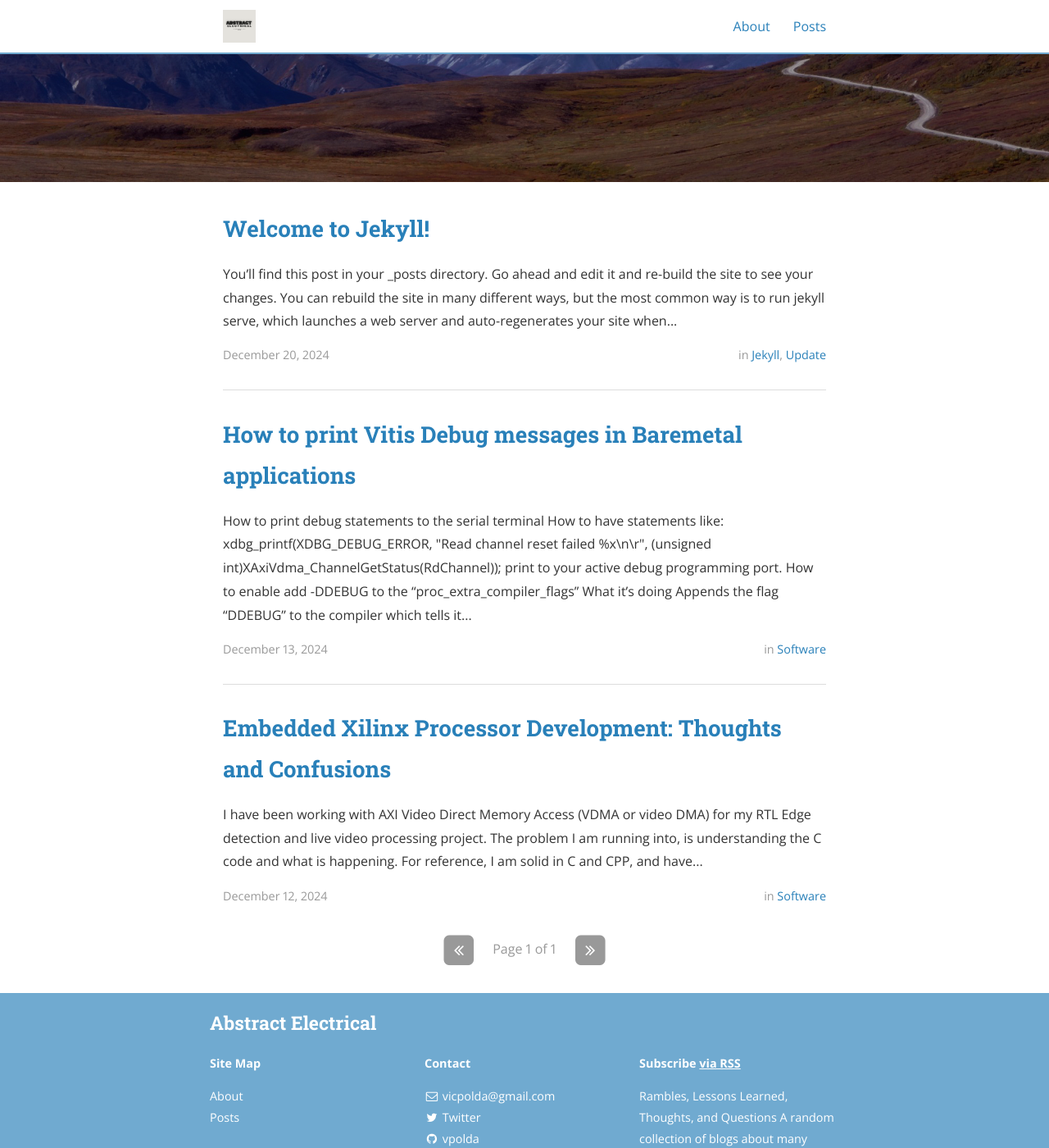
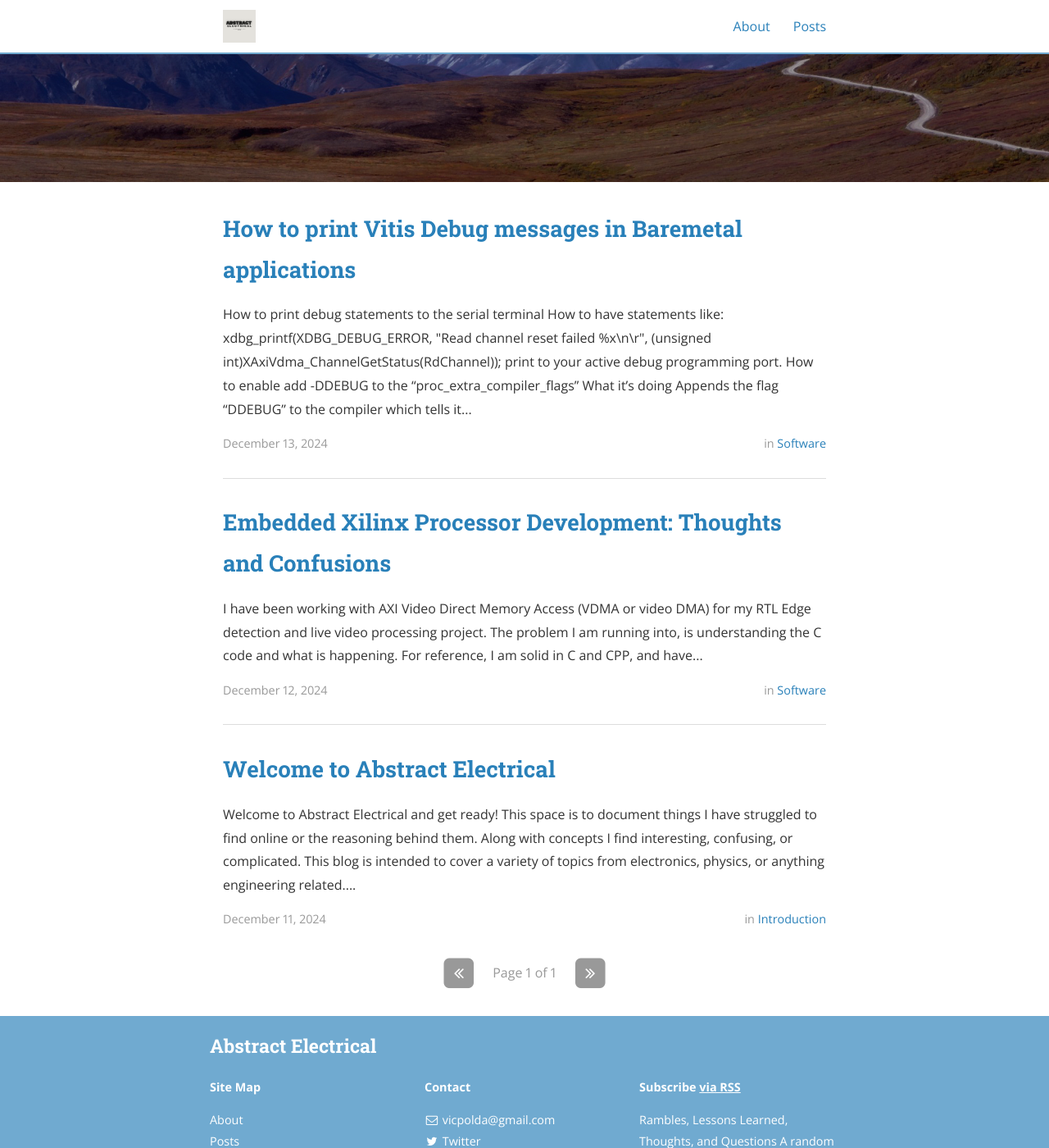
Before and after one commit to vpolda/Engineering-Blog, a Jekyll site: the page built from index.html, in a window 1280 px wide and 1400 px high, scrolled down 283 px. Shown: the whole window at 82% size. Built offline with Jekyll 4.4.1, drawn with Linux system fonts in a browser that asks for light colours; nearby versions of some CDN libraries; the list of posts is cut into pages by our own code.

Commit message:
adding welcome post

```diff
--- /dev/null
+++ b/_posts/2024-12-10-welcome-to-Abstract-Electrical.markdown
@@ -0,0 +1,15 @@
+---
+layout: post
+title:  "Welcome to Abstract Electrical"
+date:   2024-12-10 20:33:08 -0700
+categories: Introduction
+---
+
+# Welcome to Abstract Electrical and get ready!
+This space is to document things I have struggled to find online or the reasoning behind them. Along with concepts I find interesting, confusing, or complicated.
+
+This blog is intended to cover a variety of topics from electronics, physics, or anything engineering related. I draw from my own personal projects, career, academics, and curiosity.
+
+# Thanks
+Hope you enjoy this and find it useful.
+Feel free to contact me if you have any questions or want me to cover something!
--- a/_posts/2024-12-19-welcome-to-jekyll.markdown
+++ b/_posts/VOID-welcome-to-Jekyll.markdown
@@ -1,7 +1,7 @@
 ---
 layout: post
-title:  "Welcome to Jekyll!"
-date:   2024-12-19 20:33:08 -0700
+title:  "Welcome to Abstract Electrical"
+date:   2024-12-10 20:33:08 -0700
 categories: jekyll update
 ---
 You’ll find this post in your `_posts` directory. Go ahead and edit it and re-build the site to see your changes. You can rebuild the site in many different ways, but the most common way is to run `jekyll serve`, which launches a web server and auto-regenerates your site when a file is updated.
```
Also changed, not shown: _posts/2024-12-13-How-to-print-Vitis-Debug-messages.md (+3 -3 lines).
